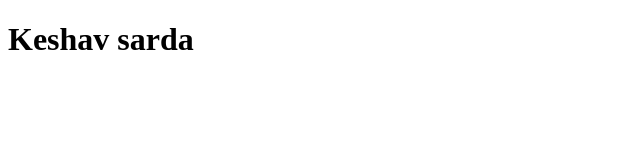
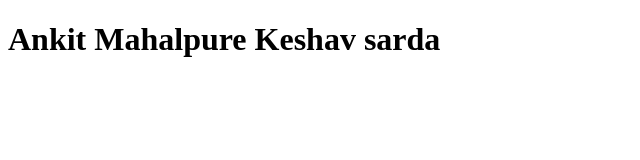
Before and after one commit to Roahn/EDAI, a website: page index.html in a window 1280 px wide. Shown: the whole page, without its empty margins (0-640 px from the left). Drawn offline with Linux system fonts and the light colour scheme.

Commit message:
Update index.html

```diff
--- a/index.html
+++ b/index.html
@@ -8,7 +8,7 @@
 </head>
 <body>
     <h1>
-
+        Ankit Mahalpure
         Keshav sarda
     </h1>
     <h1>
```
